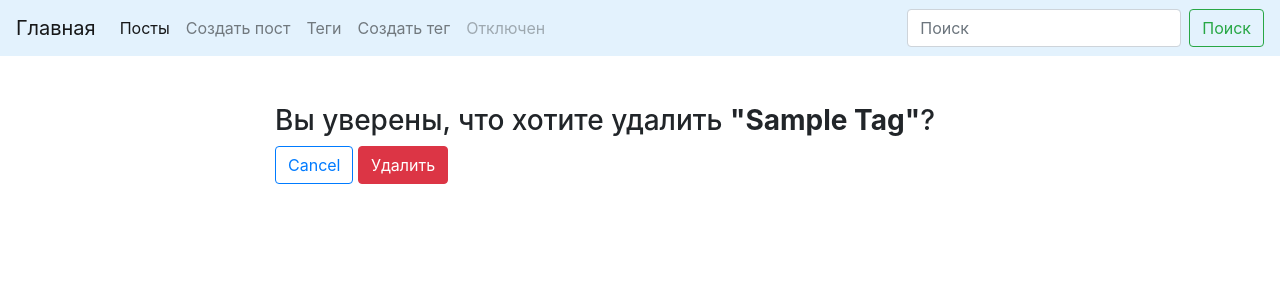
After one commit to formallize/project_molch, a Django app: a page that uses blogengine/blog/templates/includes/nav.html in a window 1280 px wide. The commit adds this page. Shown: the top 300 px of the page. Run offline with Django 3.2, Linux system fonts and the light colour scheme; tables that the repository leaves empty hold one stand-in row (values such as "Sample post").

Commit message:
function of delete posts and tags added

```diff
--- a/blogengine/blog/models.py
+++ b/blogengine/blog/models.py
@@ -13,6 +13,9 @@ class Post(models.Model):
 
     def get_update_url(self):
         return reverse('post_update', kwargs={'slug':self.slug})
+
+    def get_delete_url(self):
+        return reverse('post_delete', kwargs={'slug':self.slug})
 
     def __str__(self):
         return '{}'.format(self.title)
@@ -30,3 +33,6 @@ class Tag(models.Model):
 
     def get_update_url(self):
         return reverse('tag_update', kwargs={'slug':self.slug})
+
+    def get_delete_url(self):
+        return reverse('tag_delete', kwargs={'slug':self.slug})
--- /dev/null
+++ b/blogengine/blog/templates/blog/tag_delete.html
@@ -0,0 +1,13 @@
+{% extends 'blog/base_blog.html' %}
+{% block title %}
+    Удалить Тэг - {{ post.title|title }} - {{ block.super }}
+{% endblock %}
+
+{% block content %}
+    <form action="{{ tag.get_delete_url }}" method="POST">
+        {% csrf_token %}
+        <h3>Вы уверены, что хотите удалить <b>"{{ tag.title|title }}"</b>?</h3>
+        <a href="{% url 'tag_list' %}" class="btn btn-outline-primary">Cancel</a>
+        <button type="submit" name="button" class="btn btn-danger">Удалить</button>
+    </form>
+{% endblock %}
--- a/blogengine/blog/templates/blog/tag_list.html
+++ b/blogengine/blog/templates/blog/tag_list.html
@@ -7,11 +7,12 @@
 {% block content %}
     <h1 class="mb-5">Tags:</h1>
     {% for tag in tags %}
-        <div class="card border-primary mb-3" style="max-width: 300px;">
+        <div class="card border-primary mb-3" style="max-width: 400px;">
             <div class="card-body text-primary" style="text-align: center;">
               <h3 class="card-title">{{ tag.title|title }}</h3>
               <a href="{{ tag.get_absolute_url }}" class="btn btn-outline-primary">Смотреть посты</a>
-              <a href="{{ tag.get_update_url }}" class="btn btn-outline-warning mt-3">Изменить тэг</a>
+              <a href="{{ tag.get_update_url }}" class="btn btn-outline-warning">Изменить</a>
+              <a href="{{ tag.get_delete_url }}" class="btn btn-outline-danger">Удалить</a>
             </div>
         </div>
 
--- a/blogengine/blog/templates/includes/card.html
+++ b/blogengine/blog/templates/includes/card.html
@@ -7,6 +7,7 @@
     <p class="card-text">{{ post.body }}</p>
     <a href="{{ post.get_absolute_url }}" class="btn btn-primary">Перейти к посту</a>
     <a href="{{ post.get_update_url }}" class="btn btn-outline-warning">Редактировать</a>
+    <a href="{{ post.get_delete_url }}" class="btn btn-outline-danger">Удалить</a>
     </div>
     <div class="card-footer text-muted">
         Тэги:
--- a/blogengine/blog/templates/includes/nav.html
+++ b/blogengine/blog/templates/includes/nav.html
@@ -10,7 +10,7 @@
           <a class="nav-link" href="{% url 'post_list' %}">Посты</a>
         </li>
         <li class="nav-item">
-          <a class="nav-link" href="{% url 'post_create' %}">Новый пост</a>
+          <a class="nav-link" href="{% url 'post_create' %}">Создать пост</a>
         </li>
         <li class="nav-item">
           <a class="nav-link" href="{% url 'tag_list' %}">Теги</a>
--- a/blogengine/blog/urls.py
+++ b/blogengine/blog/urls.py
@@ -8,8 +8,10 @@ urlpatterns = [
     path('post/create', PostCreate.as_view(), name='post_create'),
     path('post/<str:slug>/', PostDetail.as_view(), name='post_detail'),
     path('post/<str:slug>/update/', PostUpdate.as_view(), name='post_update'),
+    path('post/<str:slug>/delete/', PostDelete.as_view(), name='post_delete'),
     path('tags/', TagList.as_view(), name='tag_list'),
     path('tag/create', TagCreate.as_view(), name='tag_create'),
     path('tag/<str:slug>', TagDetail.as_view(), name='tag_detail'),
-    path('tag/<str:slug>/update/', TagUpdate.as_view(), name='tag_update')
+    path('tag/<str:slug>/update/', TagUpdate.as_view(), name='tag_update'),
+    path('tag/<str:slug>/delete/', TagDelete.as_view(), name='tag_delete')
 ]
--- a/blogengine/blog/utils.py
+++ b/blogengine/blog/utils.py
@@ -69,3 +69,18 @@ class ObjectUpdateMixin:
             new_tag = bound_form.save()
             return redirect(new_tag)
         return render(request, self.template, context={'form':bound_form, self.model.__name__.lower():obj})
+
+class ObjectDeleteMixin:
+    default_variables
+
+    def get(self, request, slug):
+        obj = self.model.objects.get(slug__iexact=slug)
+        return render(request, self.template, context={self.model.__name__.lower():obj})
+
+    def post(self, request, slug):
+        obj = self.model.objects.get(slug__iexact=slug)
+        obj.delete()
+        if self.model == Post:
+            return redirect(reverse('post_list'))
+        else:
+            return redirect(reverse('tag_list'))
--- a/blogengine/blog/views.py
+++ b/blogengine/blog/views.py
@@ -38,3 +38,11 @@ class PostUpdate(ObjectUpdateMixin, View):
     model = Post
     model_form = PostForm
     template = 'blog/post_update.html'
+
+class TagDelete(ObjectDeleteMixin, View):
+    model = Tag
+    template = 'blog/tag_delete.html'
+
+class PostDelete(ObjectDeleteMixin, View):
+    model = Post
+    template = 'blog/post_delete.html'
```
Also changed, not shown: blogengine/blog/templates/blog/post_delete.html (added, +13 -0 lines).
